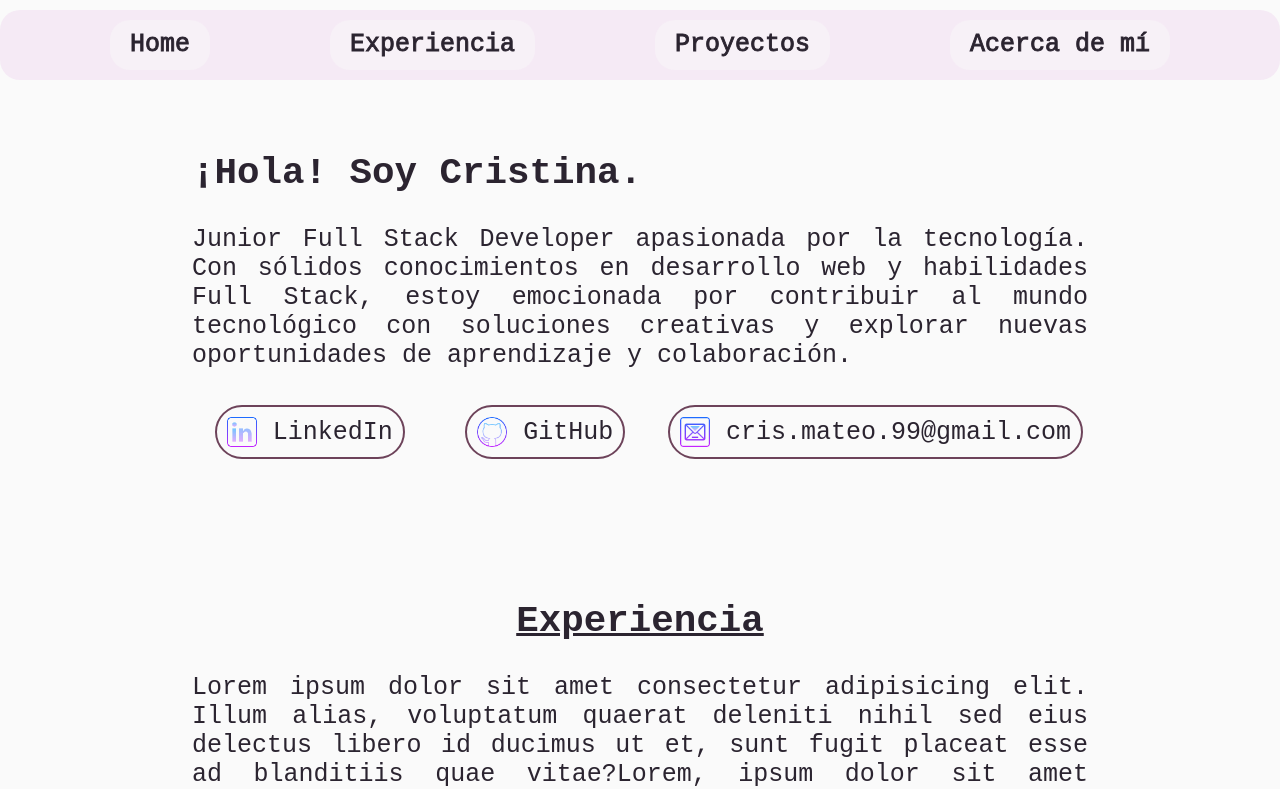
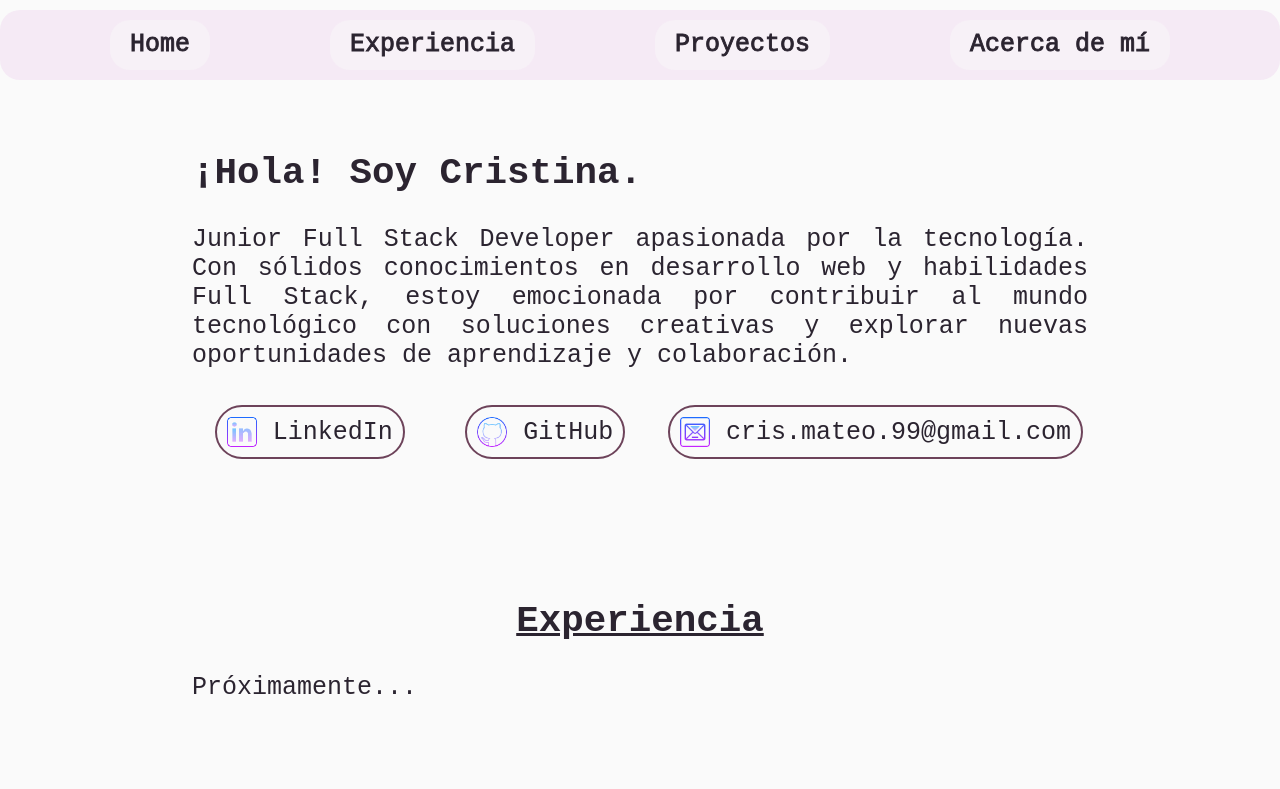
Before and after one commit to CristinaMateo/Portfolio, a React (Vite) app: page / in a window 1280 px wide. Shown: the top 789 px of the page. Built offline with nearby package versions, Linux system fonts and the light colour scheme.

Commit message:
elimienar párrafo extra

```diff
--- a/src/components/Main/Experiencia/Experiencia.jsx
+++ b/src/components/Main/Experiencia/Experiencia.jsx
@@ -4,8 +4,7 @@ const Experiencia = () => {
   return (
     <section>
       <h1>Experiencia</h1>
-      <p>Lorem ipsum dolor sit amet consectetur adipisicing elit. Illum alias, voluptatum quaerat deleniti nihil sed eius delectus libero id ducimus ut et, sunt fugit placeat esse ad blanditiis quae vitae?Lorem, ipsum dolor sit amet consectetur adipisicing elit. Neque voluptatibus minus possimus, ab laudantium eligendi cum et architecto aut sequi illum rem fuga deleniti a minima id, aperiam molestiae facilis?Lorem ipsum dolor sit amet, consectetur adipisicing elit. Odio dolore, quis saepe assumenda illum voluptas autem cumque amet vitae reprehenderit aliquam alias temporibus! Amet at possimus, assumenda perferendis facilis iusto?Lorem ipsum dolor sit amet, consectetur adipisicing elit. Explicabo sed sint numquam mollitia odit iste laudantium nemo animi, dolor quasi ipsa totam quo dolores aperiam rerum voluptatibus sequi, repudiandae repellat.
-        Lorem ipsum dolor sit, amet consectetur adipisicing elit. Adipisci voluptatum excepturi temporibus assumenda repudiandae saepe veritatis ipsam, hic illo ea nesciunt sint! Odit, ratione. Ad sequi ipsa animi fuga dicta. Lorem ipsum dolor sit, amet consectetur adipisicing elit. Consequatur numquam distinctio commodi, voluptatem ratione alias non error repudiandae voluptatum sunt quam omnis sed, pariatur architecto vero! Tempora quaerat optio atque?
+      <p>Próximamente...
       </p>
     </section>
   );
```
